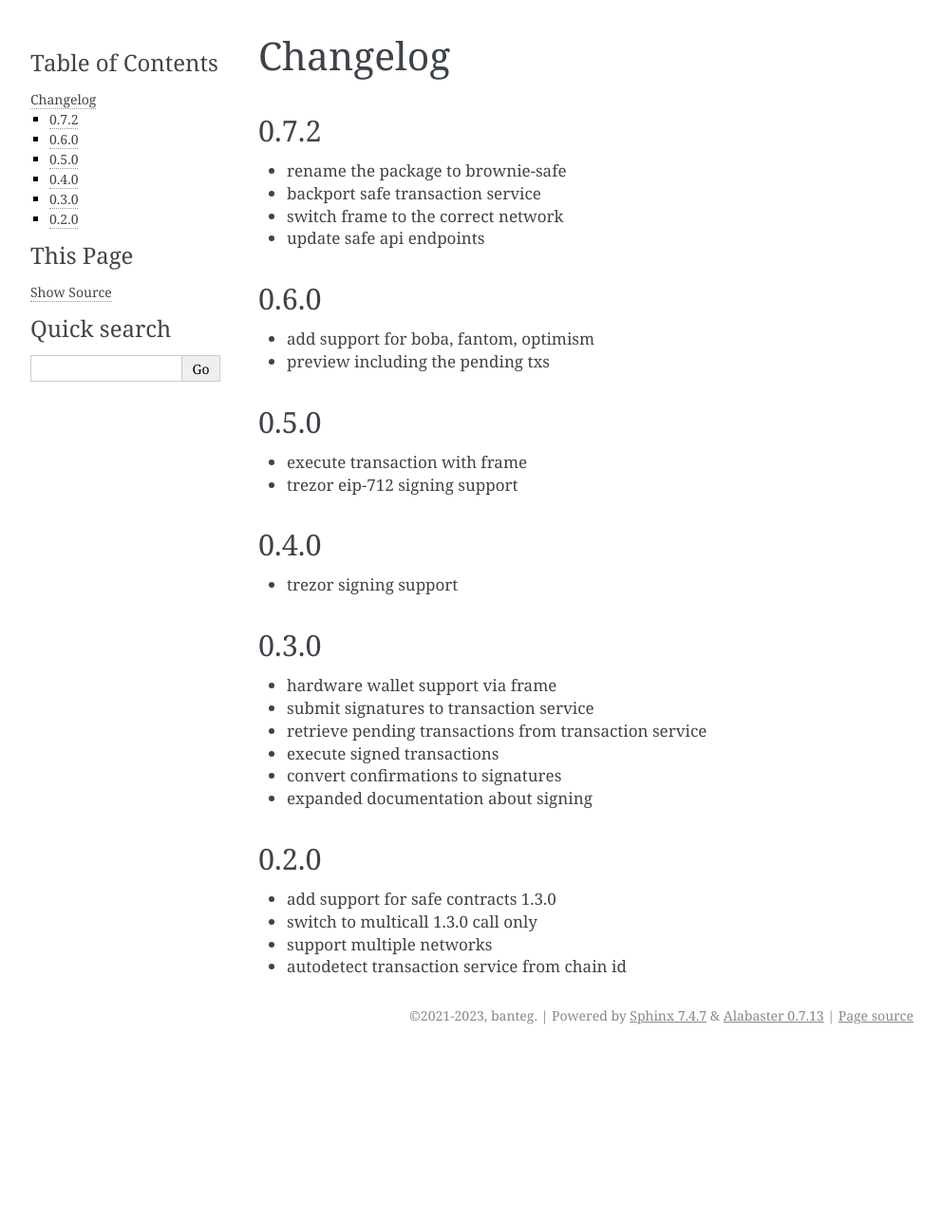
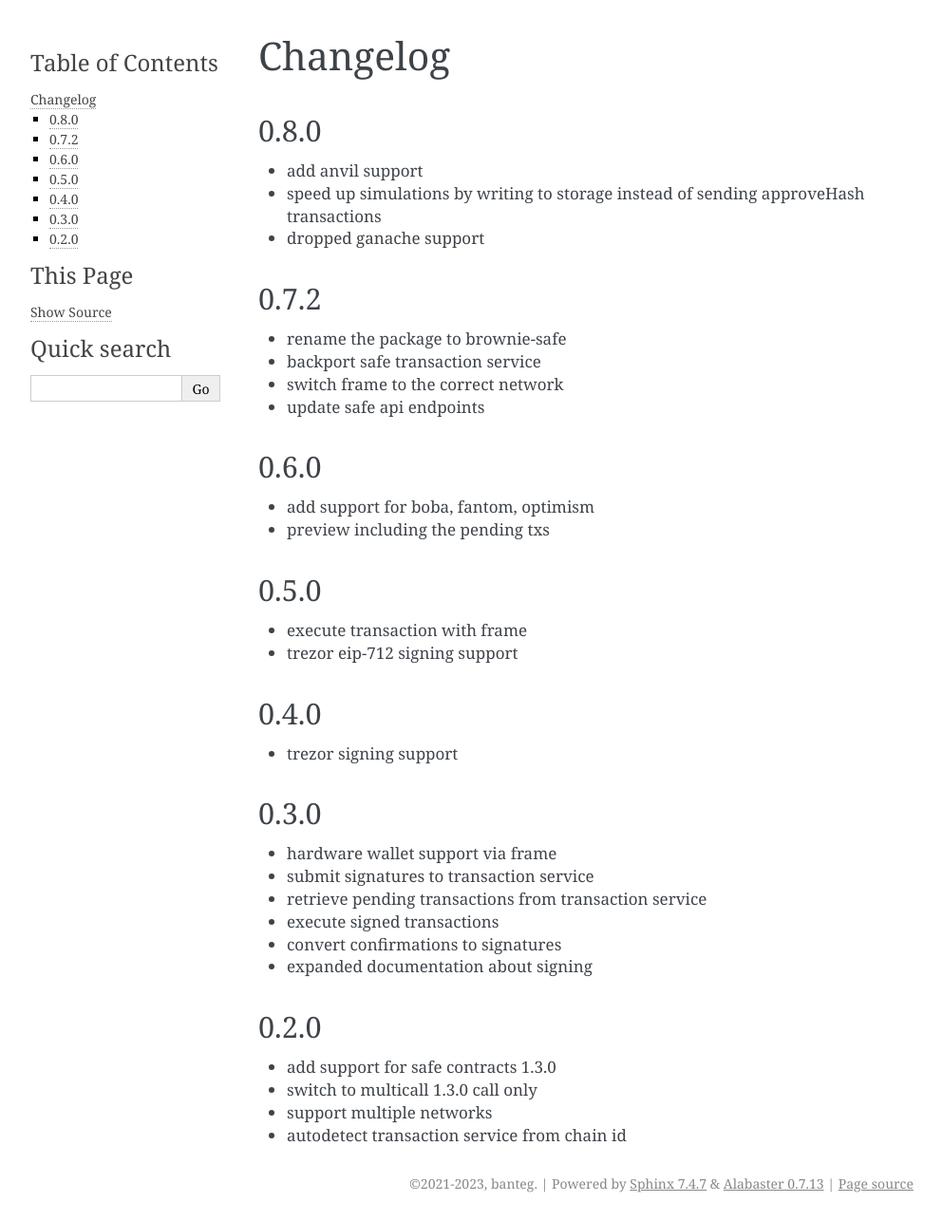
Before and after one commit to banteg/brownie-safe, a Sphinx documentation site: the page built from docs/changelog.rst, in a window 1280 px wide. Shown: the whole page at 95% size, without its empty margins (148-1140 px from the left). Built offline with Sphinx 7.4.7, drawn with Linux system fonts in a browser that asks for light colours; before the commit the page ends 1109 px from its top, so only the background shows below that.

Commit message:
docs: add anvil, remove ganache

```diff
--- a/docs/changelog.rst
+++ b/docs/changelog.rst
@@ -1,5 +1,12 @@
 Changelog
 =========
+
+0.8.0
+-----
+
+- add anvil support
+- speed up simulations by writing to storage instead of sending approveHash transactions
+- dropped ganache support
 
 0.7.2
 -----
--- a/docs/install.rst
+++ b/docs/install.rst
@@ -1,7 +1,7 @@
 Installation
 ============
 
-You will need Python and pip installed, as well as Brownie_ and either of `Ganache CLI`_ or Hardhat_ for the forked network functionality.
+You will need Python and pip installed, as well as Brownie_ and either of `Anvil`_ or Hardhat_ for the forked network functionality.
 Make sure you have `Brownie networks`_ configured correctly.
 
 Then you can simply:
@@ -14,4 +14,4 @@
 .. _Brownie: https://eth-brownie.readthedocs.io/en/latest/install.html
 .. _Hardhat: https://hardhat.org/getting-started/#installation
 .. _Brownie networks: https://eth-brownie.readthedocs.io/en/latest/network-management.html
-.. _Ganache CLI: https://github.com/trufflesuite/ganache-cli
+.. _Anvil: https://book.getfoundry.sh/anvil/
```
